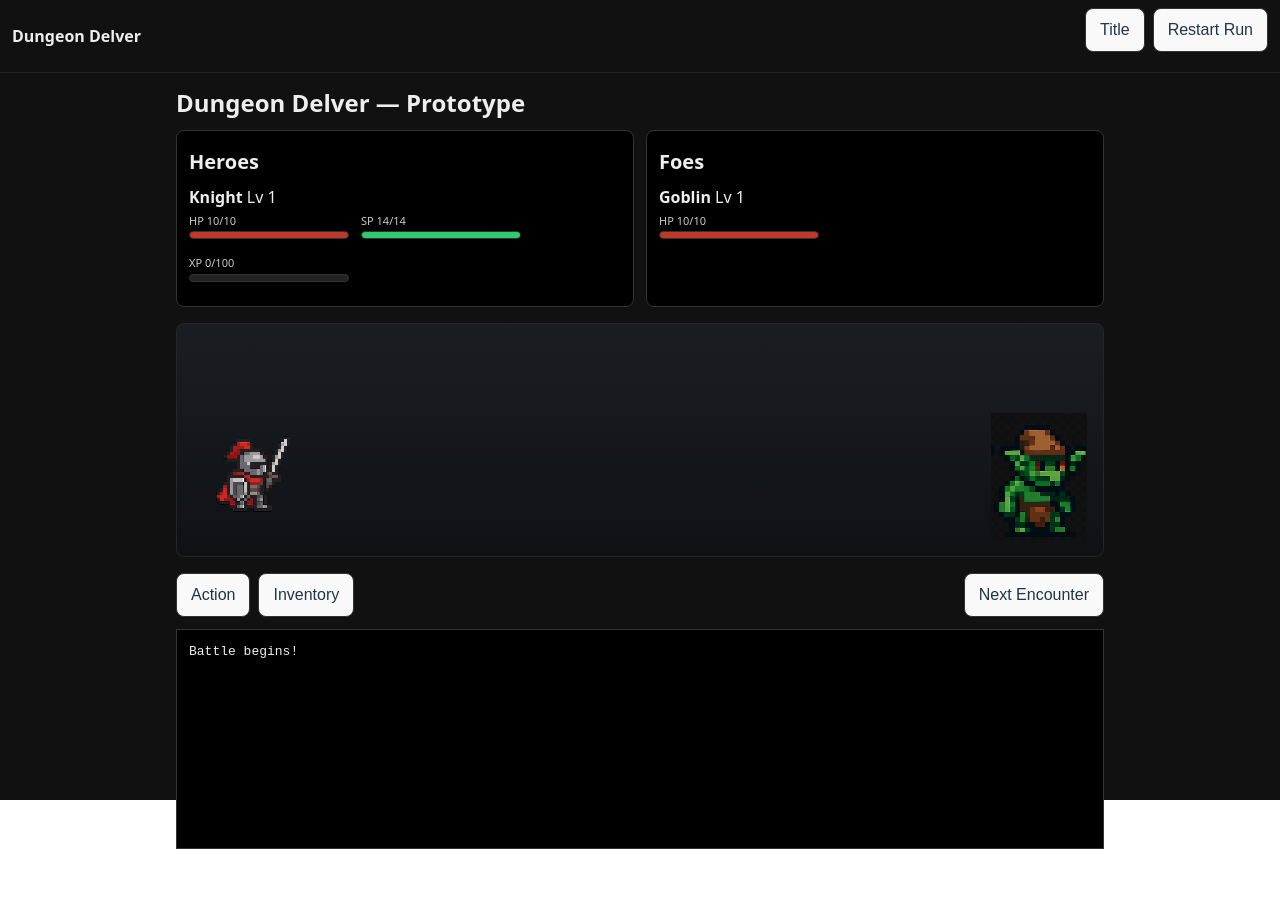
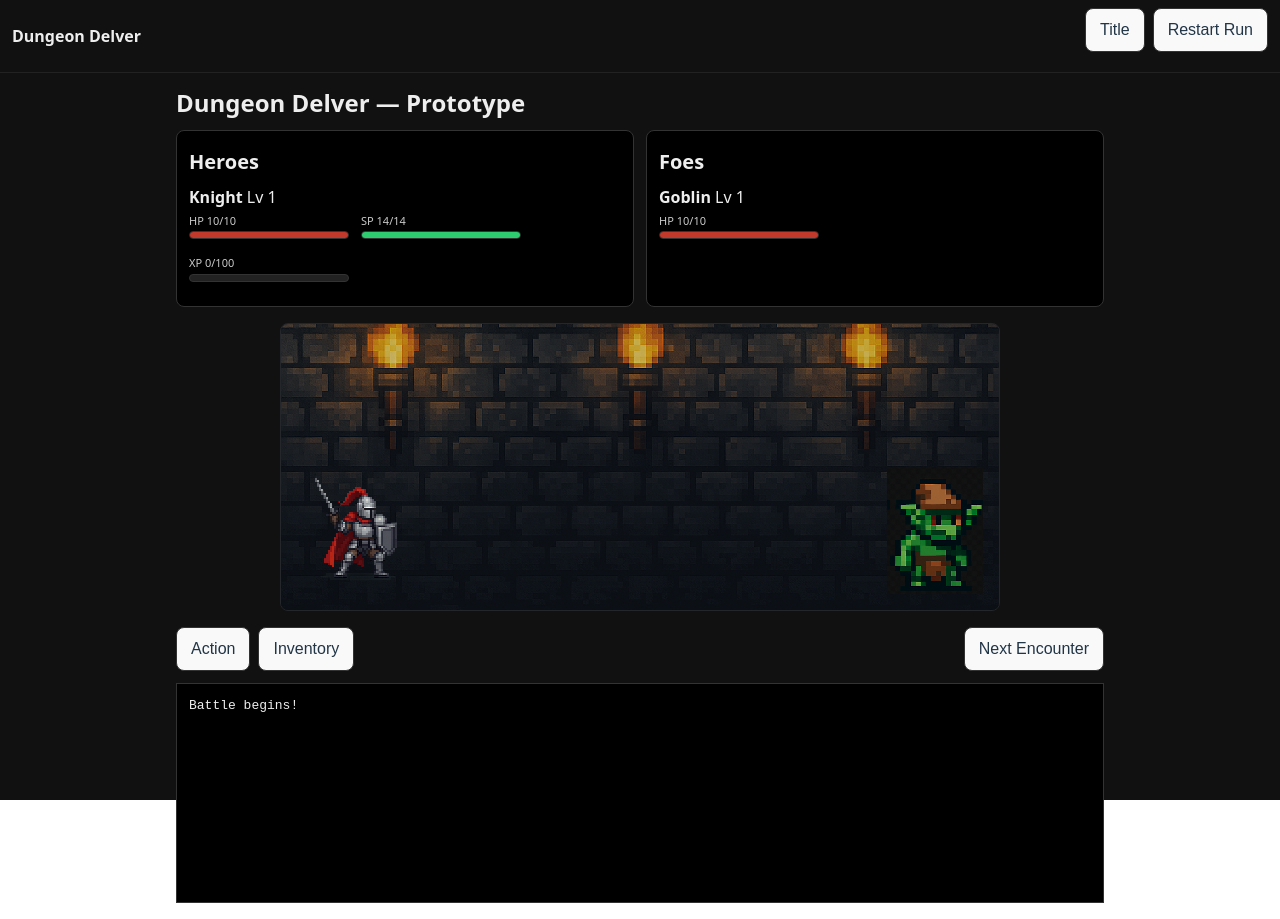
Before and after one commit to JoshBal117/dungeon-delver, a React (Vite) app: page / in a window 1280 px wide. Both pictures are taken after a click on the button "Restart Run". Before the commit the page ends 873 px from the top, so only its background shows below. Built offline with nearby package versions, Linux system fonts and the light colour scheme.

Commit message:
updated background and sprite
updaetd the game to have a backgroun and added a better sprite for the player/knight

```diff
--- a/src/app/App.tsx
+++ b/src/app/App.tsx
@@ -1,10 +1,14 @@
+// src/app/App.tsx
 import { useEffect, useRef } from 'react';
 import { useGame } from '../state/game';
 import type { Actor, LogEvent } from '../engine/types';
 import TitleScreen from './TitleScreen';
 import CharacterSheet from './CharacterSheet';
-import {getSpriteFor} from '../assets/sprites';
-import StartScreen from './StartScreen.tsx';
+import { getSpriteFor } from '../assets/sprites';
+import StartScreen from './StartScreen.tsx';           // <-- no .tsx
+import dungeonBg from '../assets/background/dungeon/dungeon-tunnel.png'; // <-- module import
+
+
 
 
 
@@ -212,40 +216,88 @@ export default function App() {
         </section>
 
          {/* 🆕 Battlefield sprites go here */}
+     {/* 🆕 Battlefield with background */}
+<div
+  className="battlefield-wrap"
+  style={{
+    position: 'relative',
+    width: '100%',
+    maxWidth: 720,          // tweak to your layout
+    height: 288,            // 64px sprites read well at ~3–4x scale
+    margin: '0 auto 16px',
+    border: '1px solid #23262b',
+    borderRadius: 8,
+    overflow: 'hidden',
+    imageRendering: 'pixelated',
+  }}
+>
+  {/* Background image layer */}
+  <img
+  src={dungeonBg}
+  alt="Dungeon Background"
+  style={{
+    position: 'absolute',
+    inset: 0,
+    width: '100%',
+    height: '100%',
+    objectFit: 'cover',
+    imageRendering: 'pixelated',
+    zIndex: 0,
+  }}
+/>
+
+
+  {/* Optional dark overlay to make sprites pop */}
+  <div
+    style={{
+      position: 'absolute',
+      inset: 0,
+      background: 'rgba(0,0,0,0.18)',
+      zIndex: 1,
+    }}
+  />
+
+  {/* Foreground: your existing battlefield grid */}
   <div
     className="battlefield"
     style={{
+      position: 'absolute',
+      inset: 0,
       display: 'grid',
       gridTemplateColumns: '1fr 1fr',
       gap: 24,
       alignItems: 'end',
-    minHeight: 220,
       padding: 16,
-    marginBottom: 16,
-    background: 'linear-gradient(#1a1d22, #0f1115)',
-    border: '1px solid #23262b',
-    borderRadius: 8,
+      zIndex: 2,
     }}
   >
-
-
     {/* Player side (left) */}
-        <div style={{ display: 'flex', alignItems: 'end', height: 200 }}>
+    <div style={{ display: 'flex', alignItems: 'end', height: '100%' }}>
       {players[0] && (
-
         <img
           src={getSpriteFor(players[0])}
           alt={players[0].name}
           width={128}
           height={128}
-              style={{ imageRendering: 'pixelated', width: 'clamp(72px, 28 vw, 128 px)', height: 'auto'}}
+          style={{
+            imageRendering: 'pixelated',
+            width: 'clamp(72px, 28vw, 128px)', // fixed spacing
+            height: 'auto',
+          }}
         />
       )}
     </div>
 
     {/* Enemy side (right) */}
-        <div style={{ display: 'flex', justifyContent: 'flex-end', gap: 12, alignItems: 'end', height: 200 }}>
-
+    <div
+      style={{
+        display: 'flex',
+        justifyContent: 'flex-end',
+        gap: 12,
+        alignItems: 'end',
+        height: '100%',
+      }}
+    >
       {foes.map((f) => (
         <img
           key={f.id}
@@ -255,7 +307,7 @@ export default function App() {
           height={96}
           style={{
             imageRendering: 'pixelated',
-                width: 'clamp(56px, 22vw, 96px',
+            width: 'clamp(56px, 22vw, 96px)', // fixed missing paren
             height: 'auto',
             filter: f.hp.current <= 0 ? 'grayscale(100%) opacity(55%)' : 'none',
           }}
@@ -263,6 +315,8 @@ export default function App() {
       ))}
     </div>
   </div>
+</div>
+
 
 
 
--- a/src/assets/sprites.ts
+++ b/src/assets/sprites.ts
@@ -36,7 +36,7 @@ const SPRITES: Record<string, string> = {
 };
 
 export function getSpriteFor(a: Actor): string {
-  if (a.isPlayer) return url('images/sprites/heroes/knight-1.png');
+  if (a.isPlayer) return url('images/sprites/heroes/knight-64x64.png');
 
   // ---- safe lookup via a narrowed key ----
   const key = a.spriteId as (keyof typeof SPRITES) | undefined;
```
Also changed, not shown: public/images/sprites/heroes/knight-64x64.png (added), src/assets/background/dungeon/dungeon-tunnel.png (added). Lines whose indentation alone changed are shown as unchanged.
